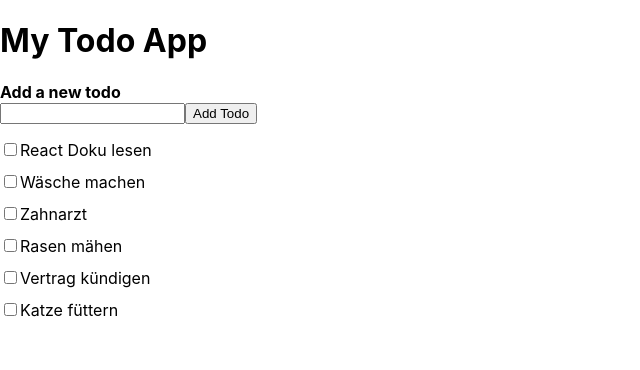
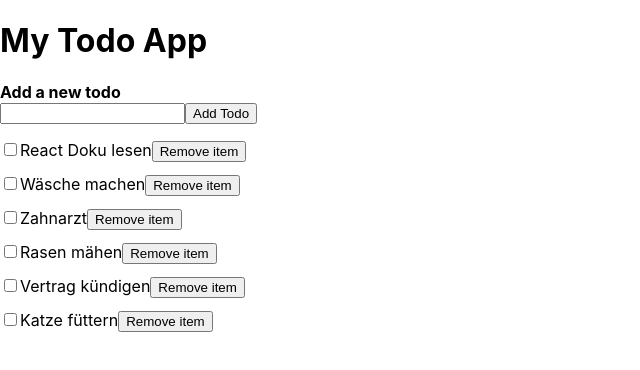
Before and after one commit to ThomasKirst/my-todo-app, a React (Create React App) app: page / in a window 1280 px wide. Shown: the top 370 px of the page, without its empty margins (0-640 px from the left). Built offline with nearby package versions, Linux system fonts and the light colour scheme; the HTML template or start-up script is replaced by a standard one.

Commit message:
add remove item functionality

```diff
--- a/src/App.js
+++ b/src/App.js
@@ -26,6 +26,10 @@ function App() {
     // 8. Es wird von React ein Re-render der Komponente(n) angestossen
   }
 
+  function removeTodo(id) {
+    setTodoList(todoList.filter((todoItem) => todoItem.id !== id));
+  }
+
   return (
     <div>
       <h1>My Todo App</h1>
@@ -34,7 +38,12 @@ function App() {
 
       <ul className="App__list">
         {todoList.map((todo) => (
-          <TodoItem key={todo.id} title={todo.title} />
+          <TodoItem
+            id={todo.id}
+            key={todo.id}
+            title={todo.title}
+            onRemoveItem={removeTodo}
+          />
         ))}
       </ul>
     </div>
--- a/src/components/TodoItem.js
+++ b/src/components/TodoItem.js
@@ -1,10 +1,11 @@
-export default function TodoItem({ title }) {
+export default function TodoItem({ id, title, onRemoveItem }) {
   return (
     <li>
       <label>
         <input type="checkbox" />
         {title}
       </label>
+      <button onClick={() => onRemoveItem(id)}>Remove item</button>
     </li>
   );
 }
```
